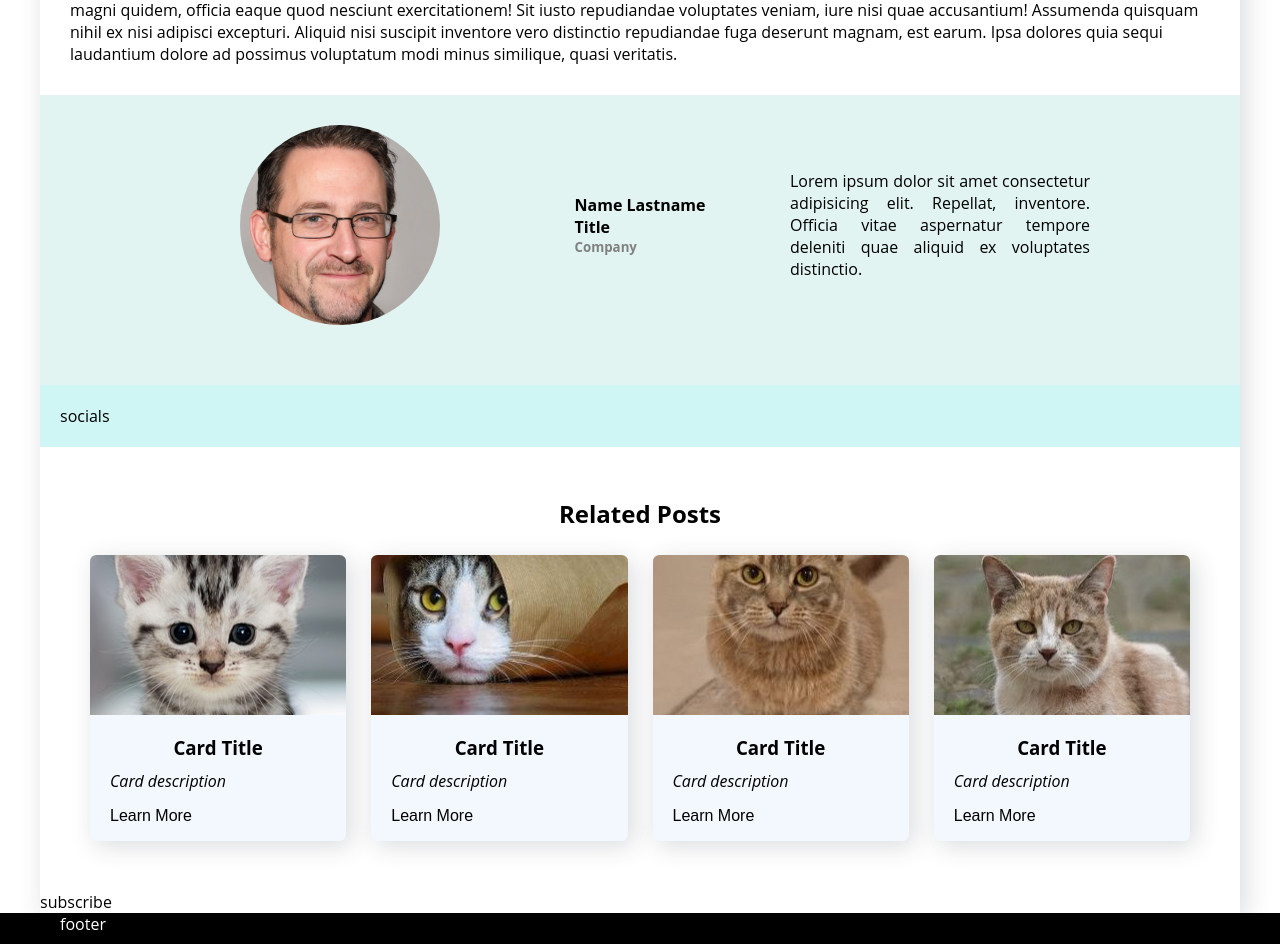
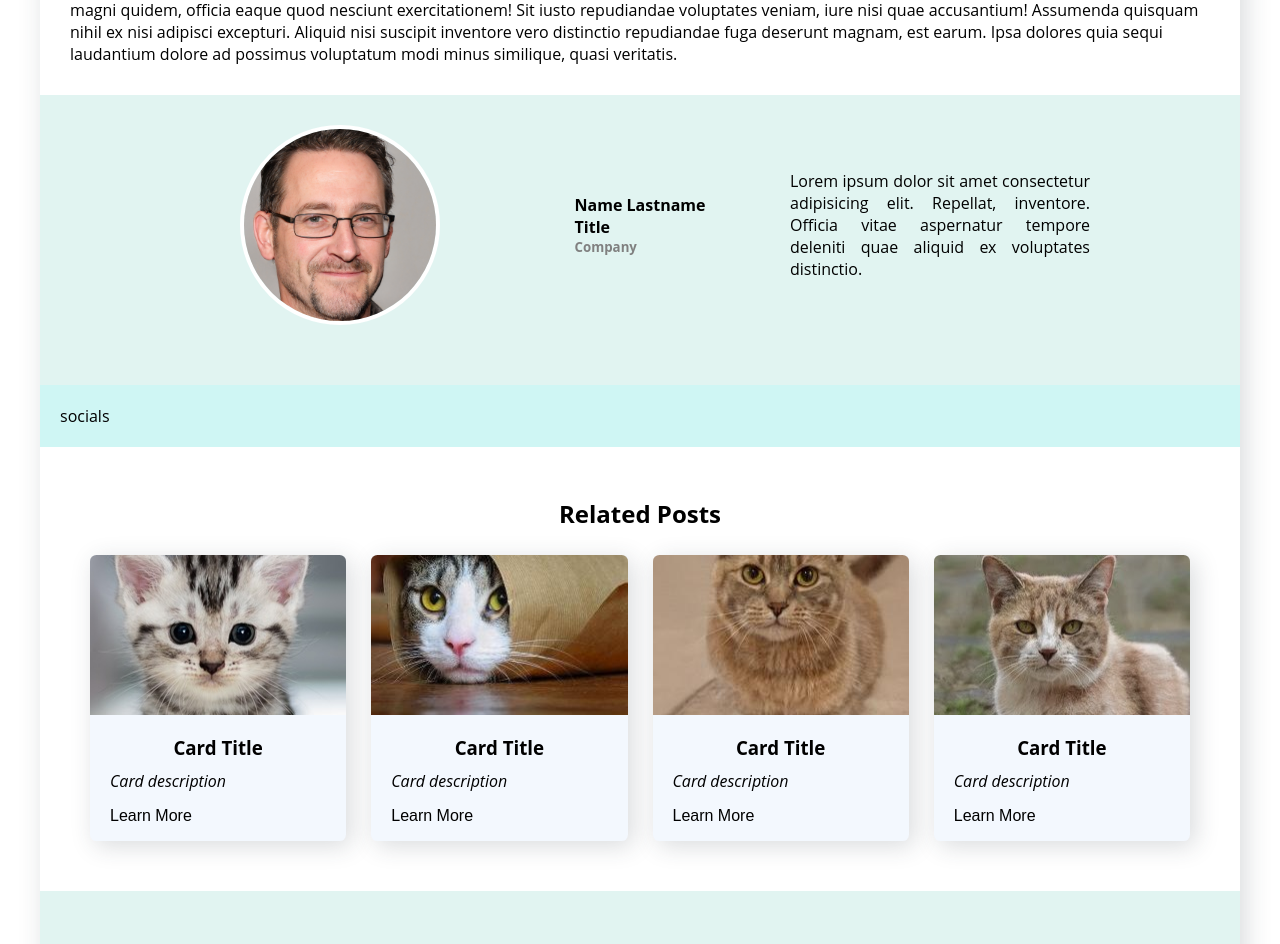
Before and after one commit to gabrielmarcano/udacity-projects, a plain HTML site: page post.html in a window 1280 px wide. Shown: the part 1662-2606 px from the top of the page. Drawn offline with Linux system fonts and the light colour scheme.

Commit message:
Subscribe spacing and style, avatar border

```diff
--- a/css/spacing.css
+++ b/css/spacing.css
@@ -94,6 +94,12 @@
     padding-bottom: 25px;
 }
 
+/* Subscribe */
+
+.subscribe {
+    padding: 50px;
+}
+
 /* Text */
 
 h2.homepage-title {
--- a/css/styles.css
+++ b/css/styles.css
@@ -93,6 +93,7 @@
 .author .author-avatar {
     height: 200px;
     border-radius: 50%;
+    border: 4px solid white;
 }
 
 .author .author-description .author-company {
@@ -113,6 +114,12 @@
 
 .related-posts h2 {
     text-align: center;
+}
+
+/* Subscribe */
+
+.subscribe {
+    background-color: rgb(157 219 209 / 30%);
 }
 
 /* Footer style */
```
